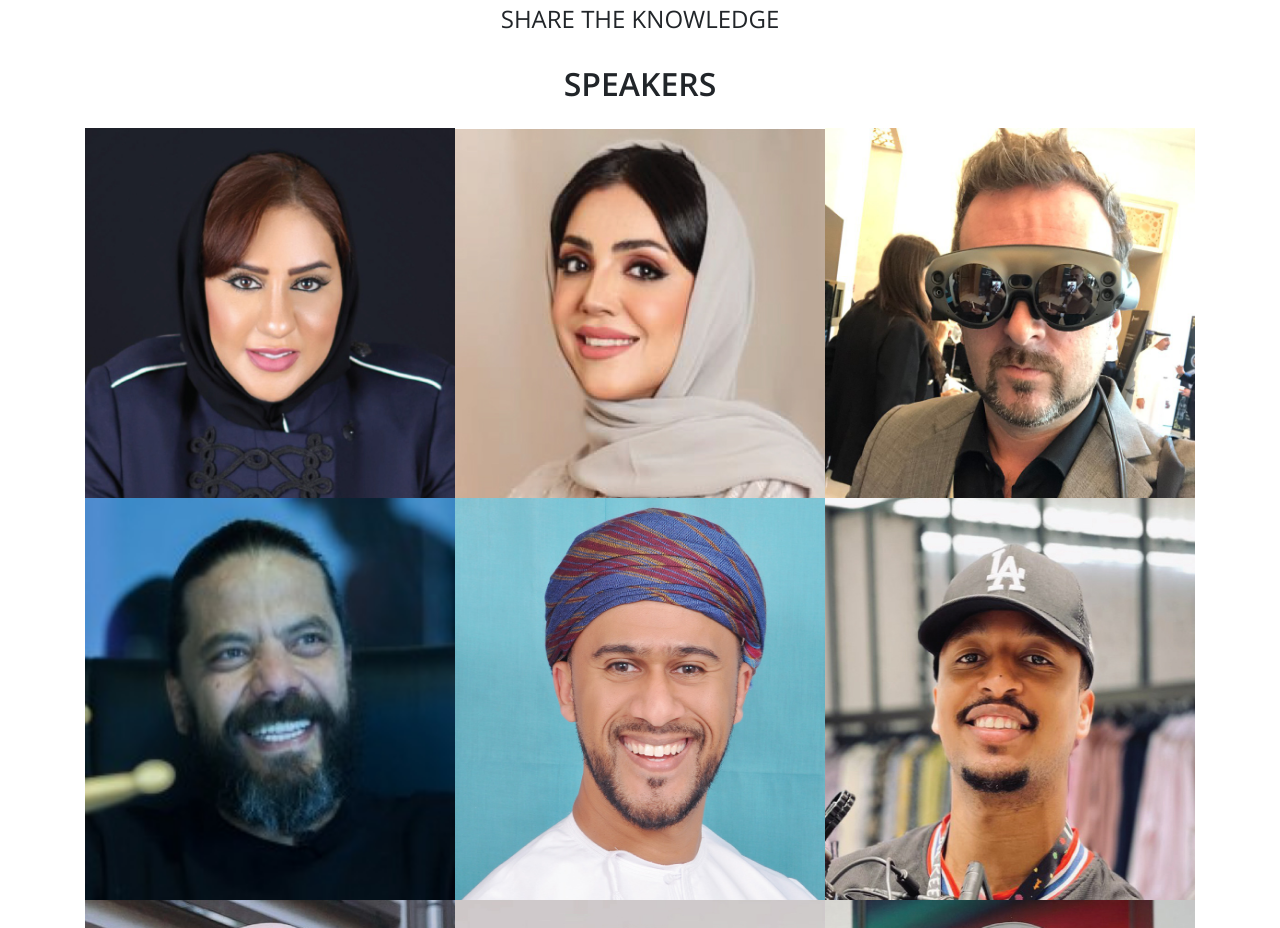
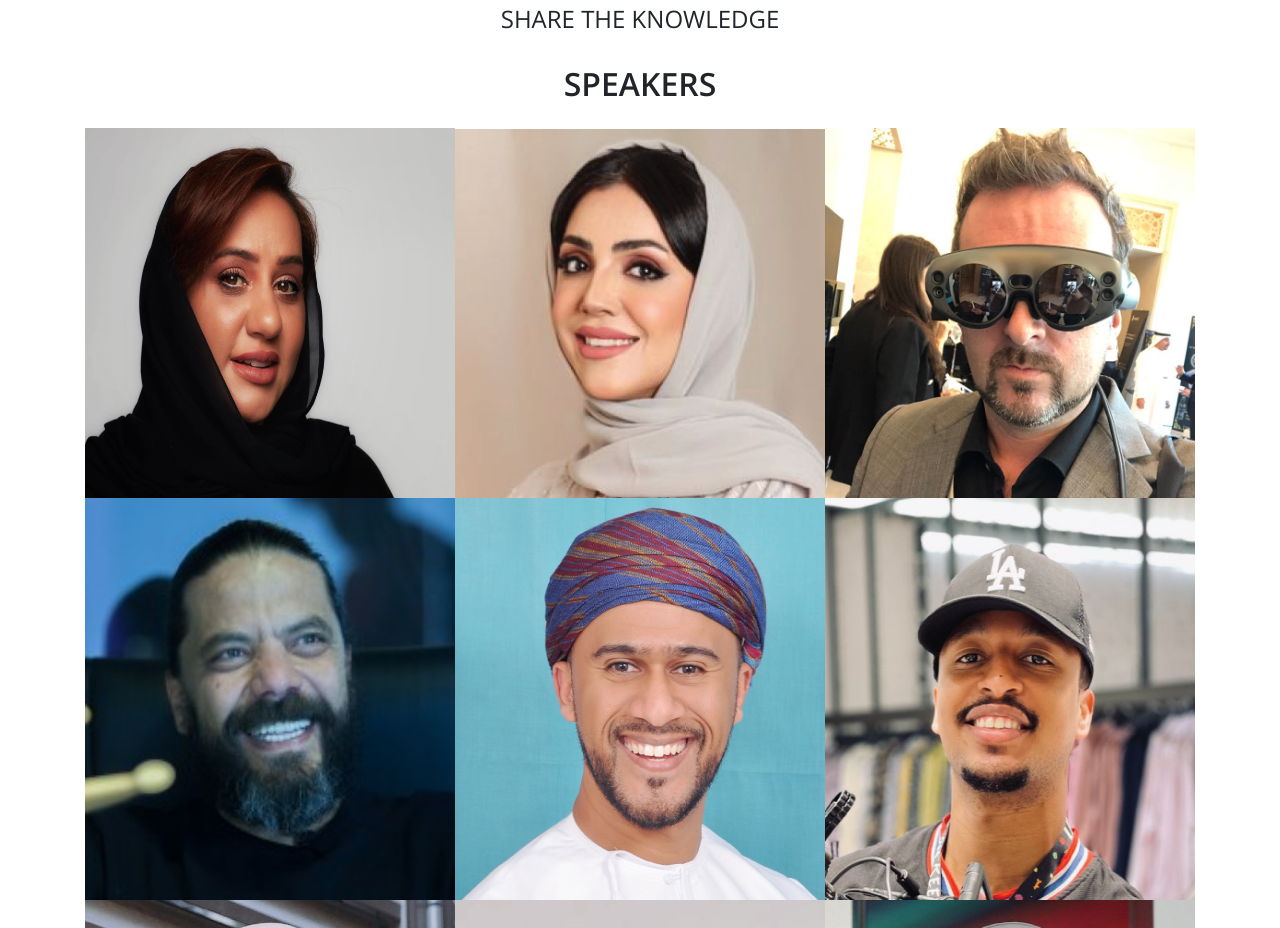
Before and after one commit to hoseinsedaqat/Osmw, a Vue app: page / in a window 1280 px wide. Shown: the part 4000-4928 px from the top of the page. Built offline with nearby package versions, Linux system fonts and the light colour scheme.

Commit message:
add/change-photo-size-add-hh-photo-to-home

```diff
--- a/src/views/Home/Components/SpeakersHome.vue
+++ b/src/views/Home/Components/SpeakersHome.vue
@@ -7,7 +7,7 @@
       <div class="row no-gutters">
         <div class="col-12 col-lg-4 col-md-4 col-sm-6 col-xs-6" id="speakersMain">
           <img
-            src="@/assets/Images/Sayyeda Basma AL Said.jpg"
+            src="@/assets/Images/IMG-20220523-WA0004.jpg"
             alt=""
             class="speakersImg h-100"
           />
@@ -190,7 +190,7 @@
         <div class="col-12 col-lg-4 col-md-4 col-sm-6 col-xs-6 my-5">
           <router-link to="/speaker/H.H.SayeedaBasmaAlSaid">
             <img
-              src="@/assets/Images/Sayyeda Basma AL Said.jpg"
+              src="@/assets/Images/IMG-20220523-WA0004.jpg"
               alt=""
               class="speakersImg"
               style="height: 402px"
--- a/src/views/Speaker/SpeakerView.vue
+++ b/src/views/Speaker/SpeakerView.vue
@@ -14,7 +14,7 @@
           </div>
         </div>
         <div class="row mt-3">
-          <div class="col-md-5">
+          <div class="col-md-6">
             <img :src="data.image" alt="" class="img-fluid w-100" style="height:517px;"/>
           </div>
           <div class="col-md-6">
```
